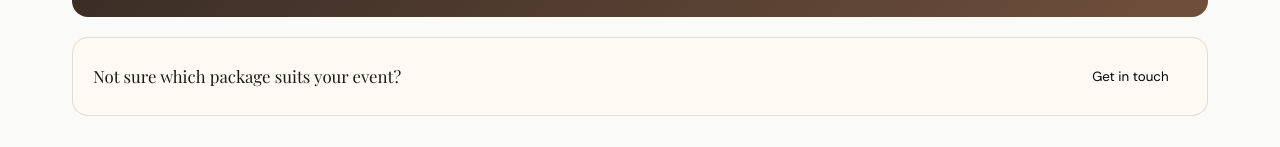
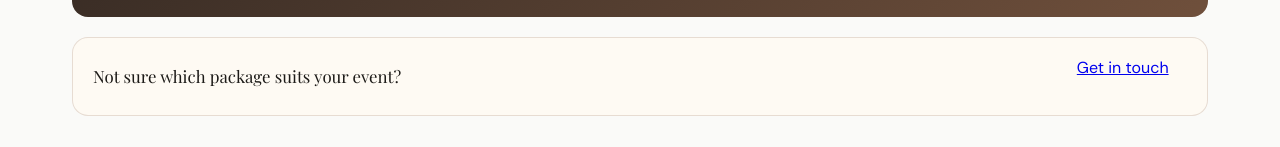
Before and after one commit to joesch21/Smokey_Men_Catering, a React (Vite) app in the folder frontend/: page / in a window 1280 px wide. Shown: the part 1985-2132 px from the top of the page. Built offline with nearby package versions, Linux system fonts and the light colour scheme; no server answers; a web font is replaced by a local one.

Commit message:
Add static booking email links

```diff
--- a/frontend/src/pages/PackageDetailPage.jsx
+++ b/frontend/src/pages/PackageDetailPage.jsx
@@ -235,7 +235,7 @@ export default function PackageDetailPage({ packageId, onBack, onViewMenus }) {
                 tailored quote within one business day.
               </p>
               <a
-                href={`mailto:hello@smokeymencatering.com.au?subject=Enquiry: ${pkg.title}`}
+                href={`mailto:smokeymenbookings@gmail.com?subject=Smokey%20Men%20Catering%20booking%20enquiry%20-%20${pkg.title}`}
                 className="psd-btn-primary"
                 style={{ background: accent }}
               >
--- a/frontend/src/pages/PackagesPage.jsx
+++ b/frontend/src/pages/PackagesPage.jsx
@@ -107,9 +107,9 @@ export default function PackagesPage({ onSelectPackage }) {
       {/* ── Footer CTA ── */}
       <div className="ps-footer-cta">
         <p className="ps-footer-cta-text">Not sure which package suits your event?</p>
-        <button className="ps-btn-outline" onClick={() => onSelectPackage("enquire")}>
+        <a className="ps-btn-outline" href="mailto:smokeymenbookings@gmail.com?subject=Smokey%20Men%20Catering%20booking%20enquiry&body=Hi Smokey Men Catering,%0D%0A%0D%0AI would like to enquire about catering for an event.%0D%0A%0D%0AEvent date:%0D%0AGuest count:%0D%0ALocation:%0D%0APackage of interest:%0D%0A%0D%0AThanks,">
           Get in touch
-        </button>
+        </a>
       </div>
 
     </div>
```
